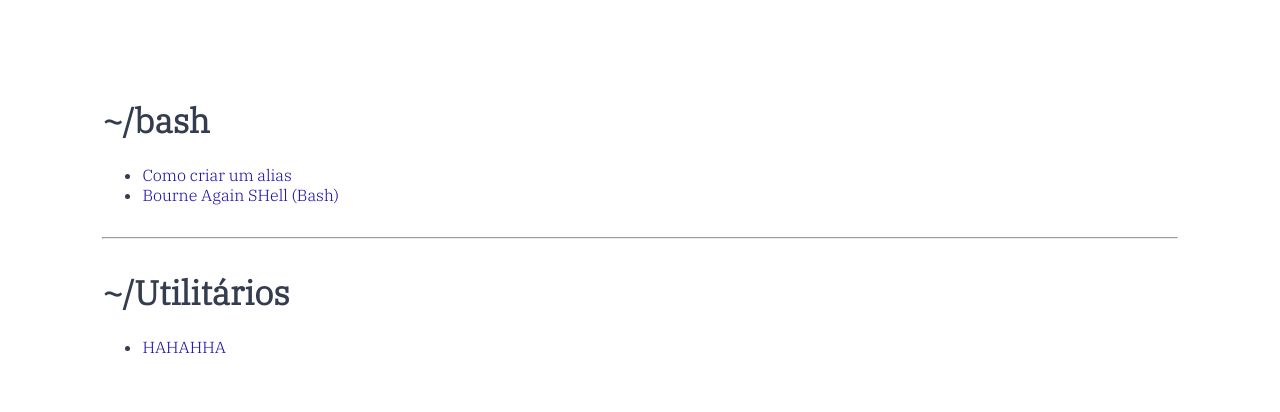
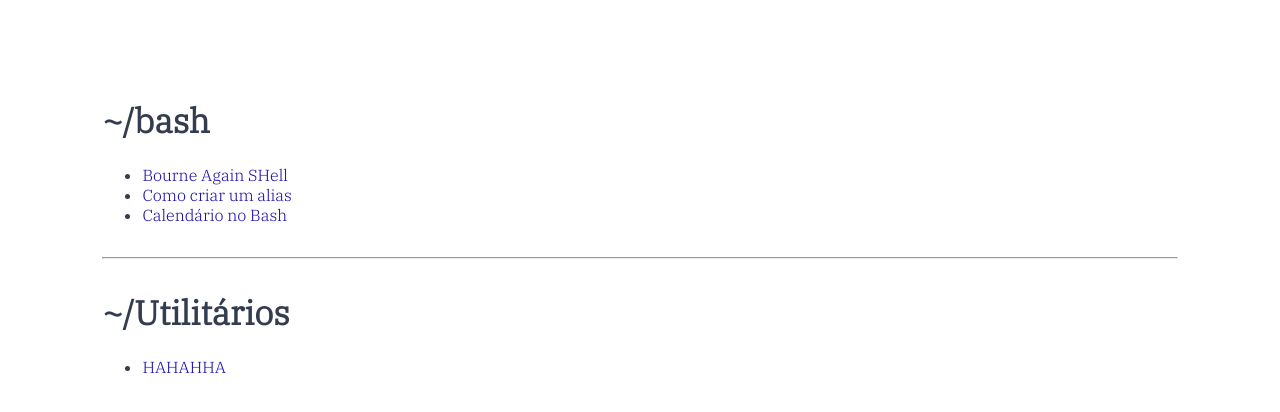
Before and after one commit to Shellwiki/shellwiki.github.io, a plain HTML site: page index.html in a window 1280 px wide. Shown: the part 184-596 px from the top of the page. Drawn offline with Linux system fonts and the light colour scheme.

Commit message:
Calendário no Bash.

```diff
--- a/index.html
+++ b/index.html
@@ -33,8 +33,9 @@
 
  <h1>~/bash</h1>
     <ul>
+	<li><a href="documentos/bash/Bash.txt">Bourne Again SHell</a></li>
         <li><a href="documentos/bash/Como_criar_um_alias.txt">Como criar um alias</a></li>
-	<li><a href="documentos/bash/Bash.txt">Bourne Again SHell (Bash)</a></li>
+	<li><a href="documentos/bash/Calendario_no_Bash.txt">Calendário no Bash</a></li>
     </ul>
 
 <hr>
```
Also changed, not shown: documentos/bash/Calendario_no_Bash.txt (added).
